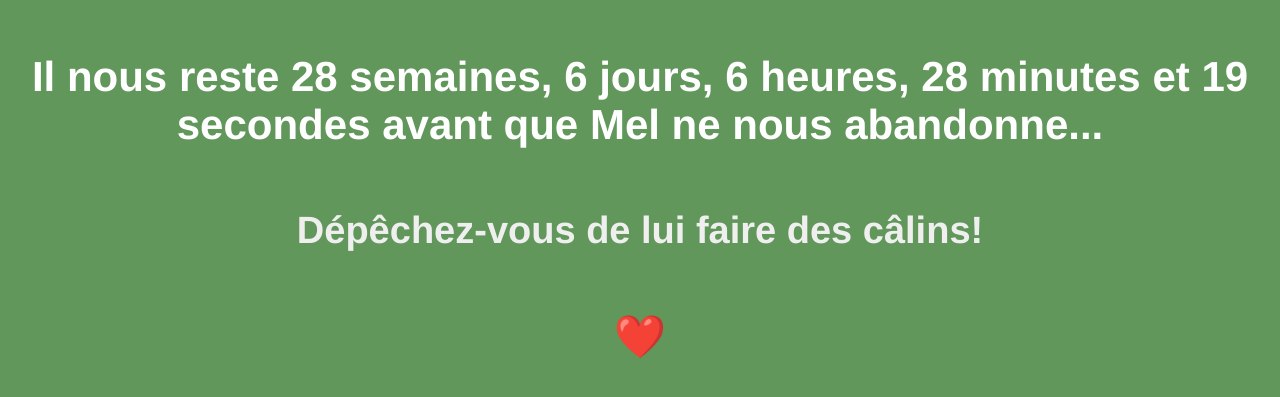
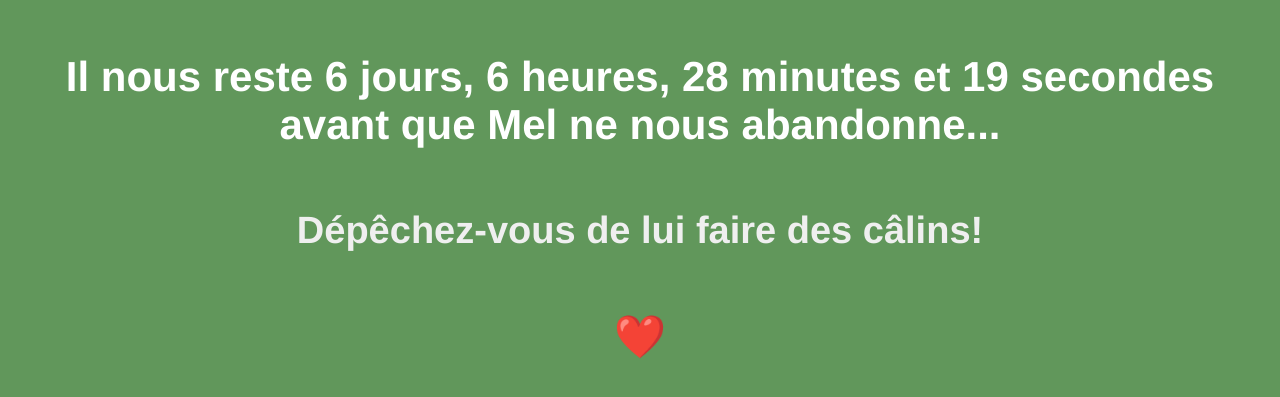
Before and after one commit to benoitzohar/combien-de-temps-avant-que-mel-ne-nous-abandonne, a React (Create React App) app: page / in a window 1280 px wide. Shown: the part 213-610 px from the top of the page. Built offline with nearby package versions, Linux system fonts and the light colour scheme.

Commit message:
Update App.js

```diff
--- a/src/App.js
+++ b/src/App.js
@@ -22,7 +22,7 @@ function getTimeLeft() {
     hours * 60 * 60 -
     minutes * 60;
 
-  return `${weeks} semaine${weeks > 1 ? "s" : ""}, ${days} jour${days > 1 ?
+  return `${days} jour${days > 1 ?
     "s" : ""}, ${hours} heure${hours > 1 ? "s" : ""}, ${minutes} minute${minutes >
     1 ? "s" : ""} et ${seconds} seconde${seconds > 1 ? "s" : ""}`;
 }
```
